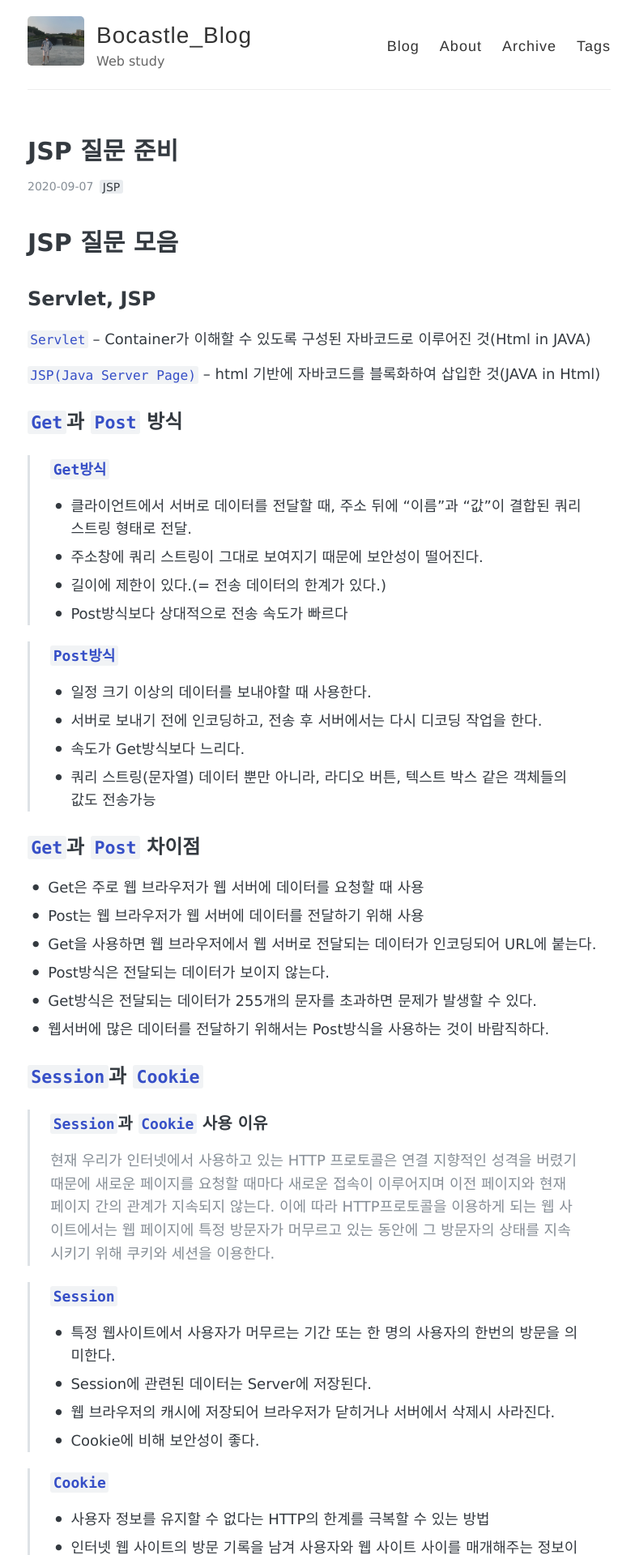
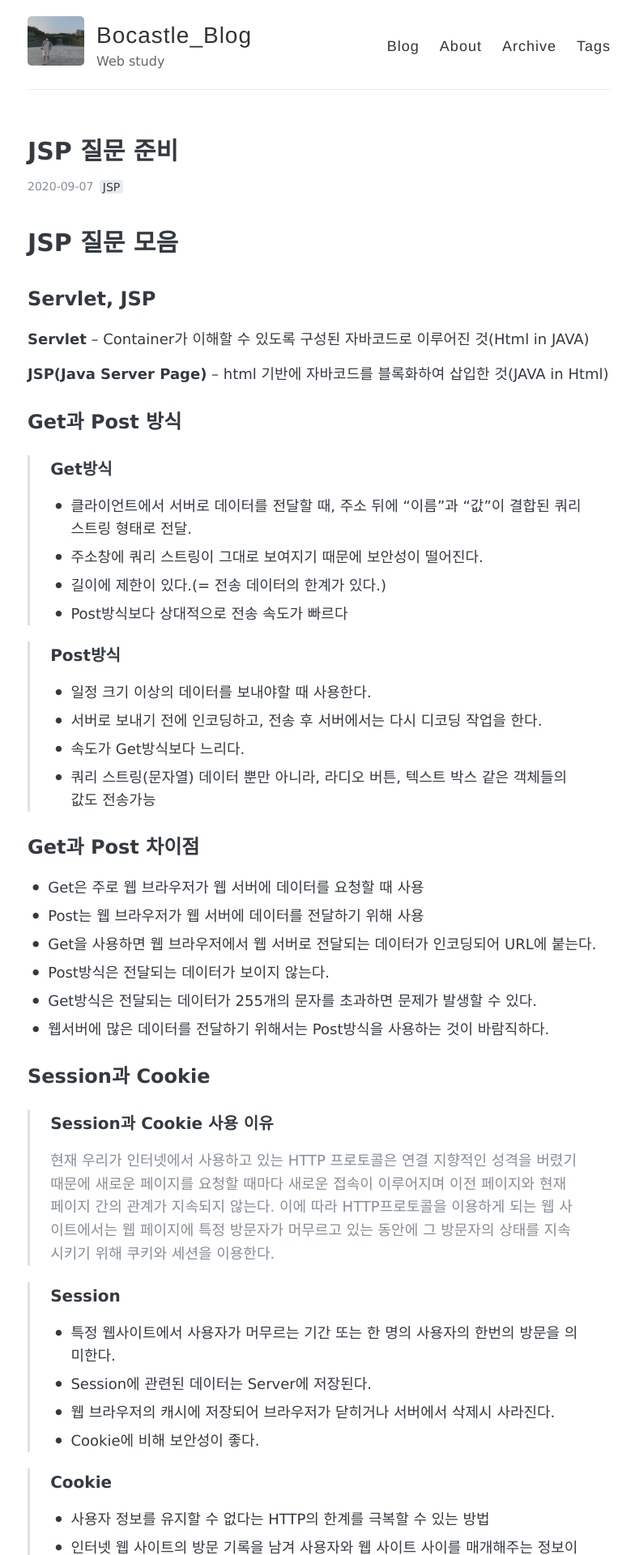
Before and after one commit to bocastle/bocastle.github.io, a Jekyll site: the page built from _posts/2020-09-07-4.markdown, in a window 1280 px wide. Shown: the top 1920 px of the page at 81% size, without its empty margins (246-1030 px from the left). Built offline with Jekyll 4.4.1, drawn with Linux system fonts in a browser that asks for light colours; comment, search, counter and statistics services are not loaded.

```diff
--- a/_posts/2020-09-07-4.markdown
+++ b/_posts/2020-09-07-4.markdown
@@ -10,24 +10,24 @@ use_math: true
 
 
 ## Servlet, JSP
-`Servlet` – Container가 이해할 수 있도록 구성된 자바코드로 이루어진 것(Html in JAVA)
+**Servlet** – Container가 이해할 수 있도록 구성된 자바코드로 이루어진 것(Html in JAVA)
 
-`JSP(Java Server Page)` – html 기반에 자바코드를 블록화하여 삽입한 것(JAVA in Html)
+**JSP(Java Server Page)** – html 기반에 자바코드를 블록화하여 삽입한 것(JAVA in Html)
 
-## `Get`과 `Post` 방식
->### `Get방식`
+## **Get**과 **Post** 방식
+>### **Get방식**
 > * 클라이언트에서 서버로 데이터를 전달할 때, 주소 뒤에 “이름”과 “값”이 결합된 쿼리 스트링 형태로 전달.
 > * 주소창에 쿼리 스트링이 그대로 보여지기 때문에 보안성이 떨어진다.
 > * 길이에 제한이 있다.(= 전송 데이터의 한계가 있다.)
 > * Post방식보다 상대적으로 전송 속도가 빠르다
 
-> ### `Post방식`
+> ### **Post방식**
 > * 일정 크기 이상의 데이터를 보내야할 때 사용한다.
 > * 서버로 보내기 전에 인코딩하고, 전송 후 서버에서는 다시 디코딩 작업을 한다.
 > * 속도가 Get방식보다 느리다.
 > * 쿼리 스트링(문자열) 데이터 뿐만 아니라, 라디오 버튼, 텍스트 박스 같은 객체들의 값도 전송가능
 
-## `Get`과 `Post` 차이점
+## **Get**과 **Post** 차이점
 * Get은 주로 웹 브라우저가 웹 서버에 데이터를 요청할 때 사용
 * Post는 웹 브라우저가 웹 서버에 데이터를 전달하기 위해 사용
 * Get을 사용하면 웹 브라우저에서 웹 서버로 전달되는 데이터가 인코딩되어 URL에 붙는다.
@@ -35,17 +35,17 @@ use_math: true
 * Get방식은 전달되는 데이터가 255개의 문자를 초과하면 문제가 발생할 수 있다.
 * 웹서버에 많은 데이터를 전달하기 위해서는 Post방식을 사용하는 것이 바람직하다.
 
-## `Session`과 `Cookie`
-> ### `Session`과 `Cookie` 사용 이유
+## **Session**과 **Cookie**
+> ### **Session**과 **Cookie** 사용 이유
 >현재 우리가 인터넷에서 사용하고 있는 HTTP 프로토콜은 연결 지향적인 성격을 버렸기 때문에 새로운 페이지를 요청할 때마다 새로운 접속이 이루어지며 이전 페이지와 현재 페이지 간의 관계가 지속되지 않는다. 이에 따라 HTTP프로토콜을 이용하게 되는 웹 사이트에서는 웹 페이지에 특정 방문자가 머무르고 있는 동안에 그 방문자의 상태를 지속시키기 위해 쿠키와 세션을 이용한다.
 
-> ### `Session`
+> ### **Session**
 > * 특정 웹사이트에서 사용자가 머무르는 기간 또는 한 명의 사용자의 한번의 방문을 의미한다.
 > * Session에 관련된 데이터는 Server에 저장된다.
 > * 웹 브라우저의 캐시에 저장되어 브라우저가 닫히거나 서버에서 삭제시 사라진다.
 > * Cookie에 비해 보안성이 좋다.
 
-> ### `Cookie`
+> ### **Cookie**
 > * 사용자 정보를 유지할 수 없다는 HTTP의 한계를 극복할 수 있는 방법
 > * 인터넷 웹 사이트의 방문 기록을 남겨 사용자와 웹 사이트 사이를 매개해주는 정보이다.
 > * Cookie는 인터넷 사용자가 특정 웹서버에 접속할 때, 생성되는 개인 아이디와 비밀번호, 방문한 사이트의 정보를 담은 임시파일로써, Server가 아닌 Client에 텍스트 파일로 저장되어 다음에 해당 웹서버를 찾을 경우 웹서버에서는 그가 누구인지 어떤 정보를 주로 찾았는지 등을 파악할 때 사용된다.
```
